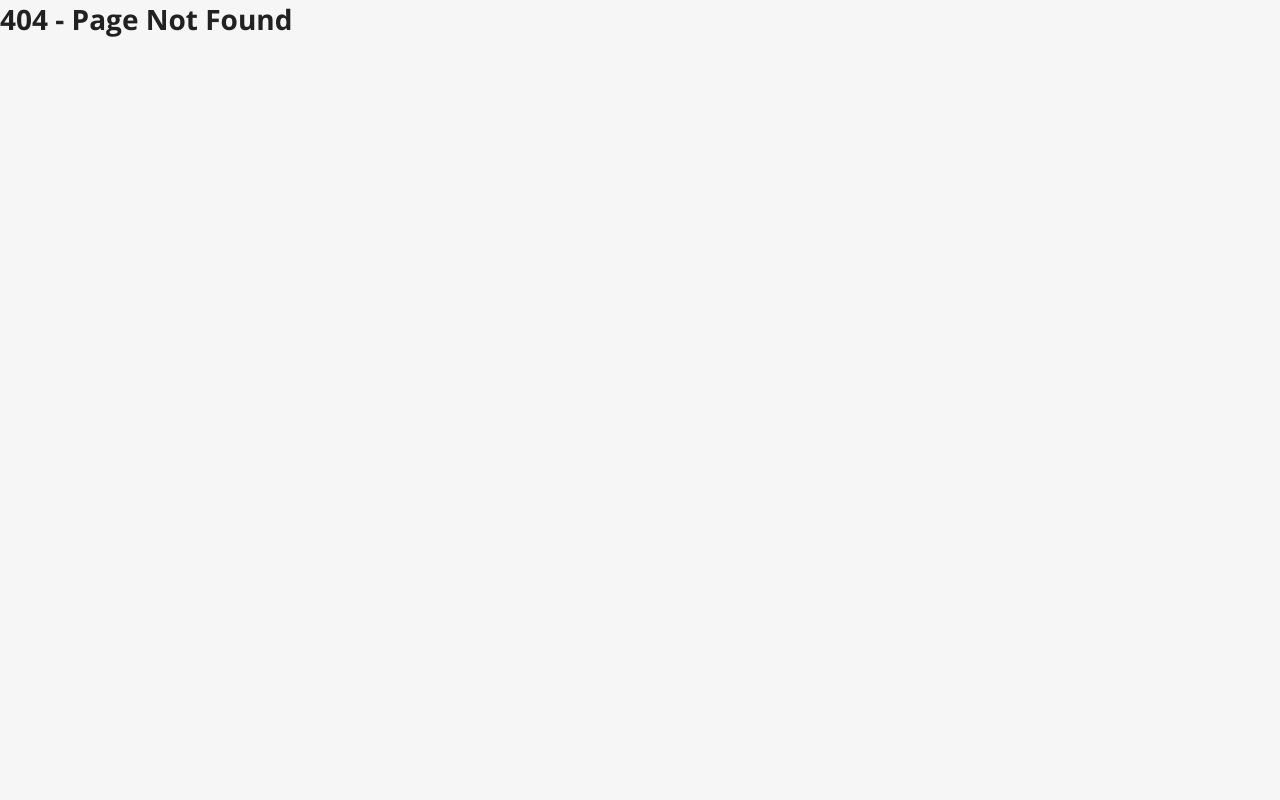
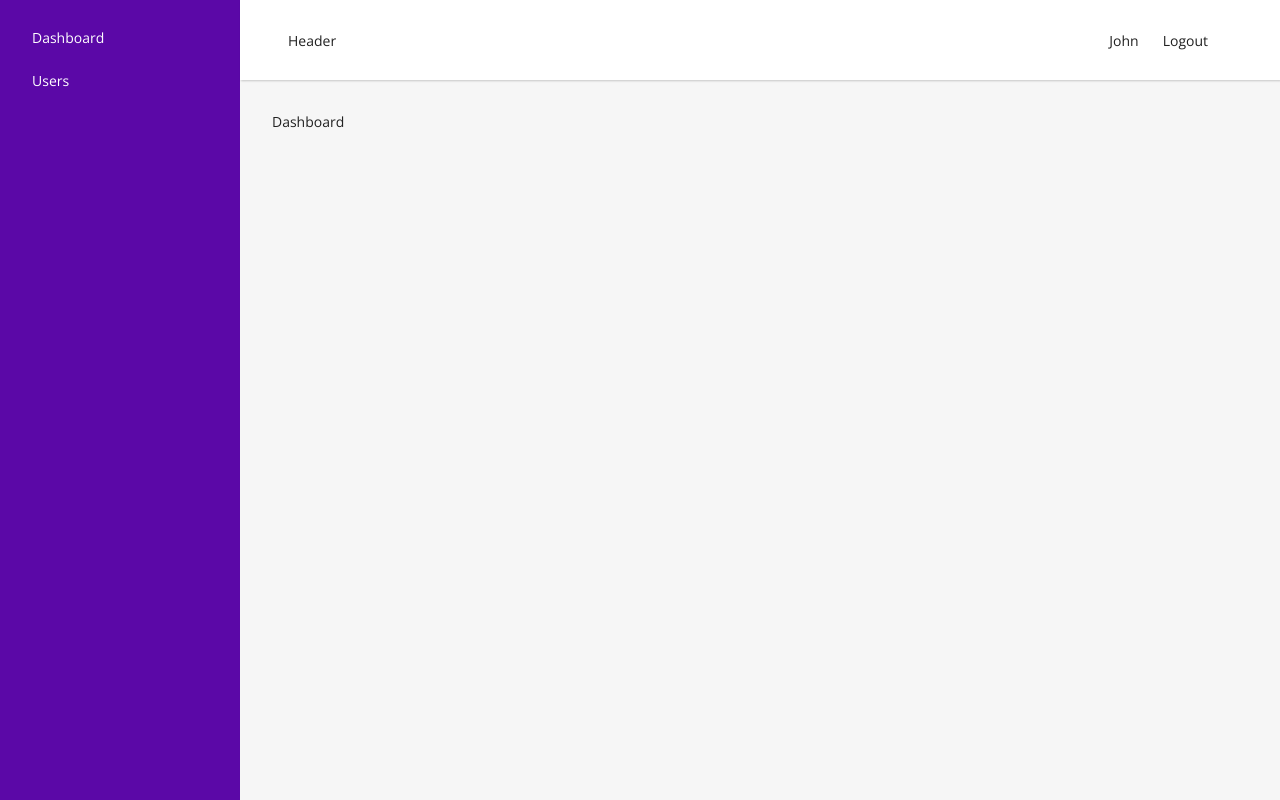
Before and after one commit to Pawel-Lechki/laravel-react, a React (Vite) app in the folder react/: page /dashboard in a window 1280 px wide. Before the commit this address had no page. Built offline with nearby package versions, Linux system fonts and the light colour scheme; sample sign-in values are in the browser's storage.

Commit message:
add login form

```diff
--- a/react/src/components/DefaultLayout.jsx
+++ b/react/src/components/DefaultLayout.jsx
@@ -1,5 +1,6 @@
 import {Navigate, Outlet} from "react-router-dom";
 import {useStateContext} from "../contexts/ContextProvider.jsx";
+import {Link} from "react-router-dom";
 
 export default function DefaultLayout() {
   const {user, token} = useStateContext()
@@ -7,10 +8,30 @@
   if(!token) {
     return  <Navigate to="/login" />
   }
+
+  const onLogout = (ev) => {
+    ev.preventDefault()
+  }
     return (
-        <div>
-          Default
-          <Outlet />
+        <div id="defaultLayout">
+          <aside>
+            <Link to="/dashboard">Dashboard</Link>
+            <Link to="/users">Users</Link>
+          </aside>
+          <div className="content">
+            <header>
+              <div>
+                Header
+              </div>
+              <div>
+                {user.name}
+                <a href="#" onClick={onLogout} className="btn-logout">Logout</a>
+              </div>
+            </header>
+            <main>
+              <Outlet />
+            </main>
+          </div>
         </div>
     )
 }
--- a/react/src/components/GuestLayout.jsx
+++ b/react/src/components/GuestLayout.jsx
@@ -1,6 +1,5 @@
-import {Outlet} from "react-router-dom";
+import {Navigate, Outlet} from "react-router-dom";
 import {useStateContext} from "../contexts/ContextProvider.jsx";
-
 export default function GuestLayout() {
   const {token} = useStateContext()
 
--- a/react/src/contexts/ContextProvider.jsx
+++ b/react/src/contexts/ContextProvider.jsx
@@ -8,9 +8,11 @@
 })
 
 export const ContextProvider =({children})=> {
-  const [user, setUser] = useState({})
+  const [user, setUser] = useState({
+    name: 'John'
+  })
   const [token, _setToken] = useState(localStorage.getItem('ACCESS_TOKEN'))
-
+  // const [token, _setToken] = useState(123)
   const setToken = (token) => {
     _setToken(token)
     if(token) {
--- a/react/src/router.jsx
+++ b/react/src/router.jsx
@@ -17,7 +17,7 @@
         element: <Navigate to="/users" />
       },
       {
-        path: '/dashbord',
+        path: '/dashboard',
         element: <Dashboard />
       },
       {
--- a/react/src/views/Dashboard.jsx
+++ b/react/src/views/Dashboard.jsx
@@ -1,7 +1,7 @@
 export default function Dashboard() {
     return (
         <>
-
+          Dashboard
         </>
     )
 }
--- a/react/src/views/Login.jsx
+++ b/react/src/views/Login.jsx
@@ -1,7 +1,23 @@
+import {Link} from "react-router-dom";
+
 export default function Login() {
+
+  const onSubmit = (ev) => {
+    ev.preventDefault()
+  }
     return (
-        <div>
-          Login
+        <div className="login-signup-form animated fadeInDown">
+          <div className="form">
+            <form onSubmit={onSubmit}>
+              <h1 className="title">Login in to your account</h1>
+              <input type="email" placeholder="Email"/>
+              <input type="password" placeholder="Password"/>
+              <button className="btn btn-block">Login</button>
+              <p className="message">
+                Not Registered? <Link to="/signup">Create an account</Link>
+              </p>
+            </form>
+          </div>
         </div>
     )
 }
```
